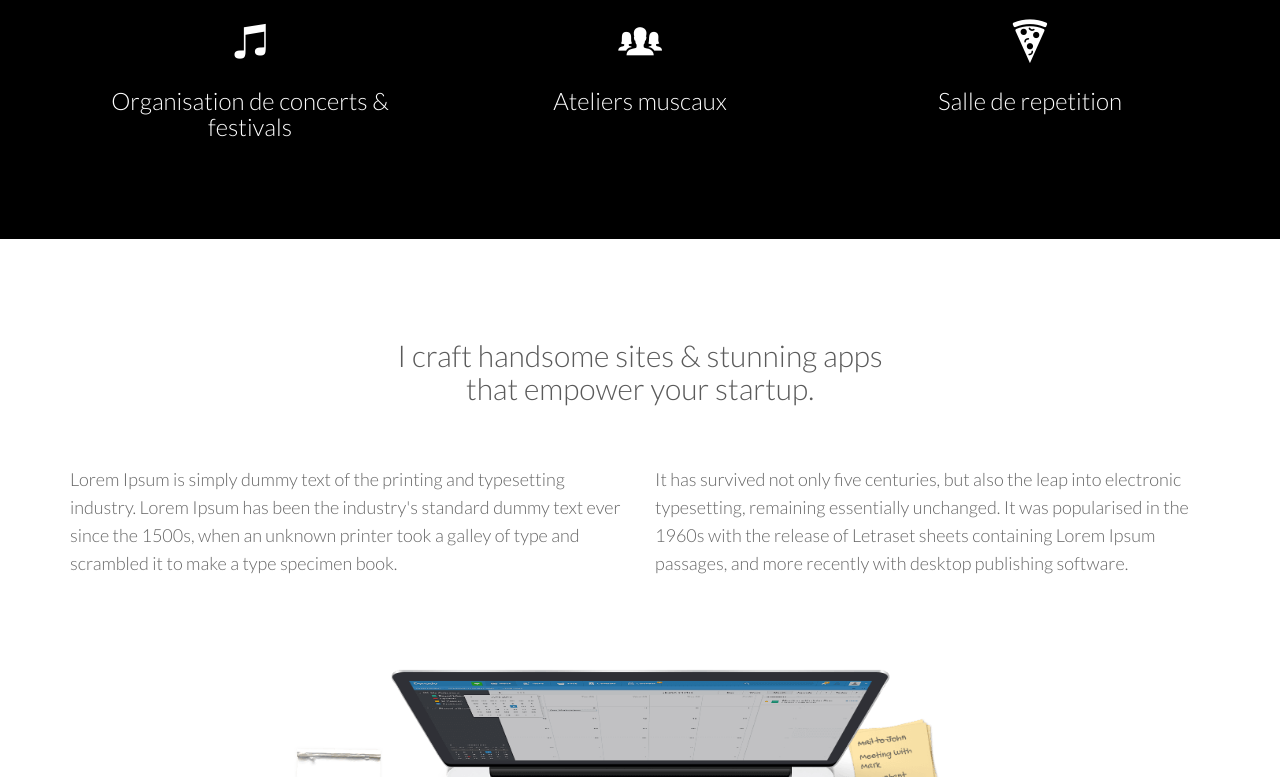
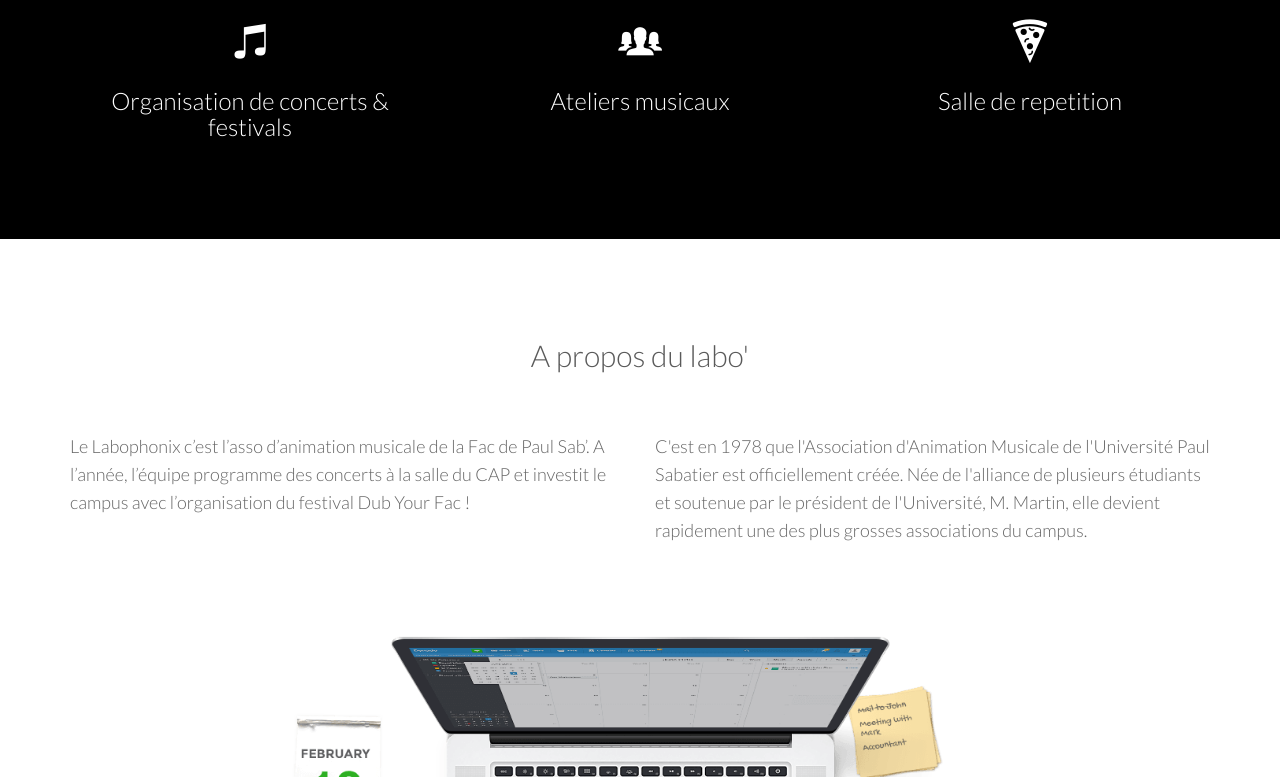
Before and after one commit to JaladeSamuel/LabophonixUPS, a plain HTML site: page index.html in a window 1280 px wide. Shown: the part 461-1238 px from the top of the page. Drawn offline with Linux system fonts and the light colour scheme; files whose address does not match are found by name.

Commit message:
Ajout d'une section 'a propos'

```diff
--- a/index.html
+++ b/index.html
@@ -65,7 +65,7 @@
 
         <div class="col-sm-4">
           <i class="ion-ios7-people"></i>
-          <h3>Ateliers muscaux</h3>
+          <h3>Ateliers musicaux</h3>
         </div>
         <!--/col-md-4-->
 
@@ -84,14 +84,13 @@
 
   <div class="container ptb">
     <div class="row">
-      <h2 class="centered mb">I craft handsome sites & stunning apps<br/>that empower your startup.</h2>
+      <h2 class="centered mb">A propos du labo'</h2>
       <div class="col-md-6">
-        <p>Lorem Ipsum is simply dummy text of the printing and typesetting industry. Lorem Ipsum has been the industry's standard dummy text ever since the 1500s, when an unknown printer took a galley of type and scrambled it to make a type specimen book.</p>
+        <p>Le Labophonix c’est l’asso d’animation musicale de la Fac de Paul Sab’. A l’année, l’équipe programme des concerts à la salle du CAP et investit le campus avec l’organisation du festival Dub Your Fac !</p>
       </div>
       <!--/col-md-6-->
       <div class="col-md-6">
-        <p>It has survived not only five centuries, but also the leap into electronic typesetting, remaining essentially unchanged. It was popularised in the 1960s with the release of Letraset sheets containing Lorem Ipsum passages, and more recently with
-          desktop publishing software.</p>
+        <p>C'est en 1978 que l'Association d'Animation Musicale de l'Université Paul Sabatier est officiellement créée. Née de l'alliance de plusieurs étudiants et soutenue par le président de l'Université, M. Martin, elle devient rapidement une des plus grosses associations du campus.</p>
       </div>
       <!--/col-md-6-->
     </div>
```
